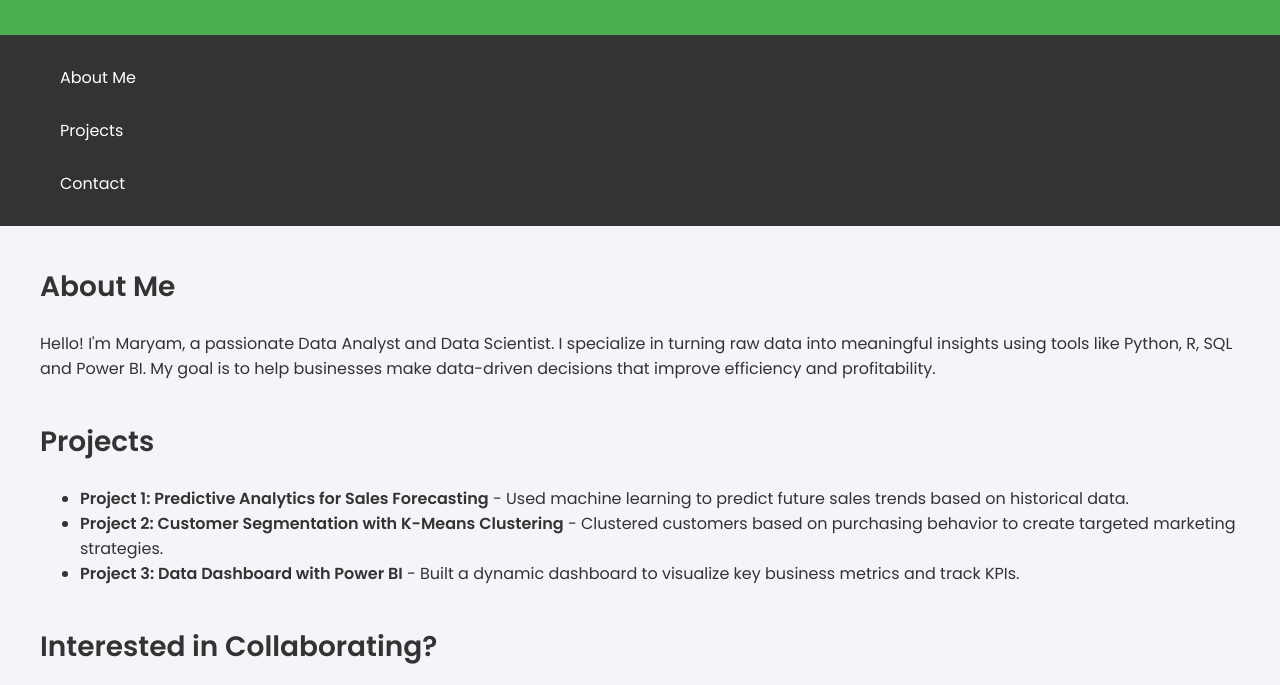
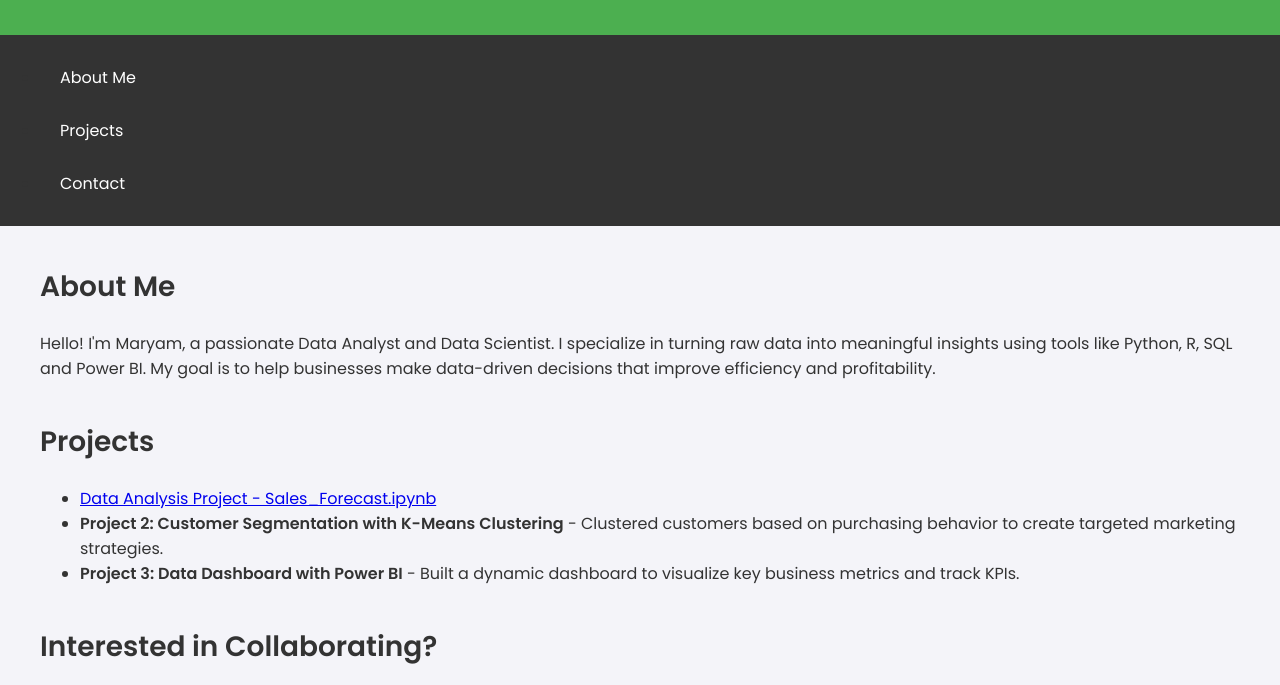
Before and after one commit to Maryam9292/Maryam_Aslam, a plain HTML site: page index.html in a window 1280 px wide. Shown: the part 115-800 px from the top of the page. Drawn offline with Linux system fonts and the light colour scheme.

Commit message:
Update index.html

```diff
--- a/index.html
+++ b/index.html
@@ -121,7 +121,7 @@
     <div id="projects" class="section">
         <h2>Projects</h2>
         <ul>
-            <li><strong>Project 1: Predictive Analytics for Sales Forecasting</strong> - Used machine learning to predict future sales trends based on historical data.</li>
+            <li><a href="https://github.com/maryam9292/Data-Analytics-and-Data-Science/blob/main/Sales_Forecast.ipynb" target="_blank">Data Analysis Project - Sales_Forecast.ipynb</a></li>
             <li><strong>Project 2: Customer Segmentation with K-Means Clustering</strong> - Clustered customers based on purchasing behavior to create targeted marketing strategies.</li>
             <li><strong>Project 3: Data Dashboard with Power BI</strong> - Built a dynamic dashboard to visualize key business metrics and track KPIs.</li>
         </ul>
```
